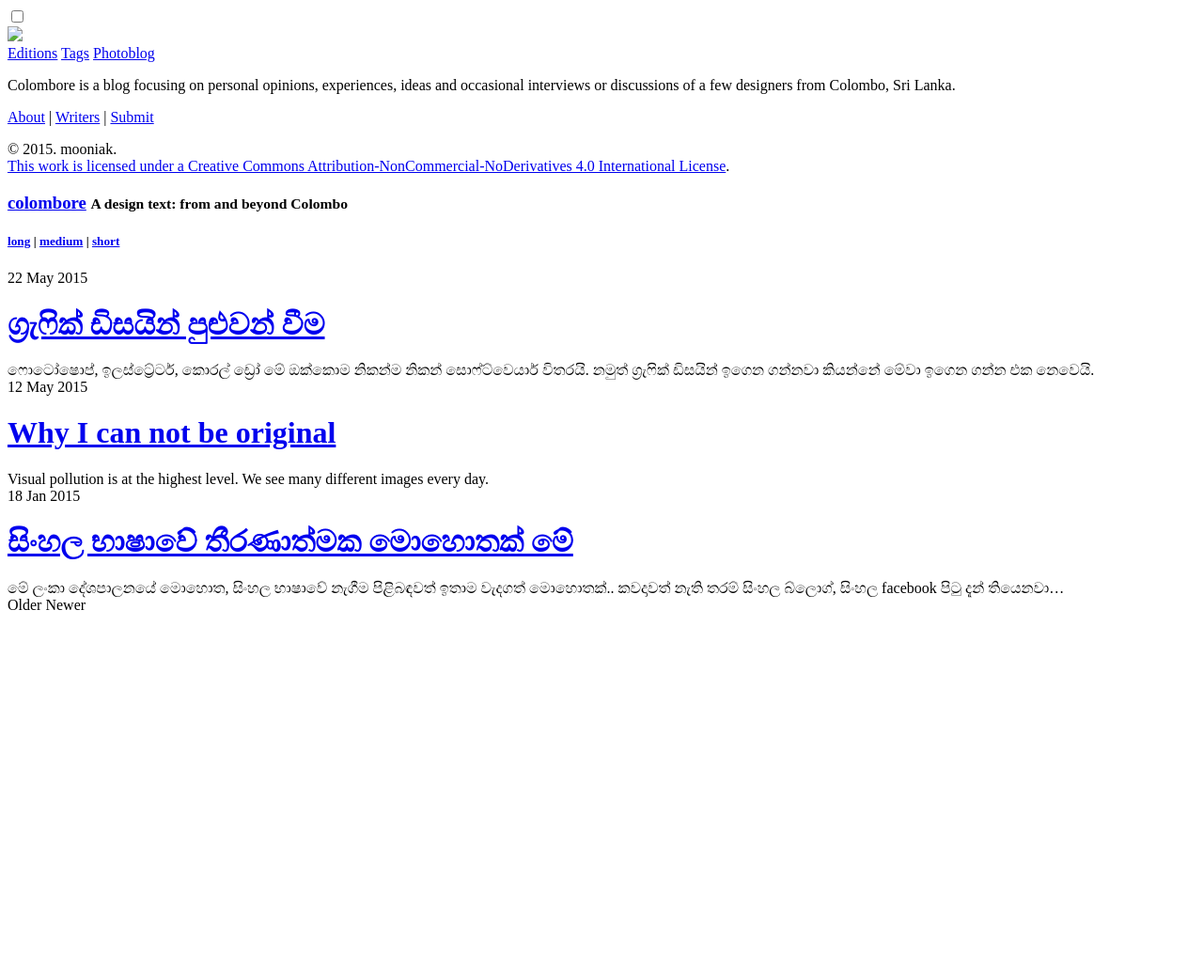
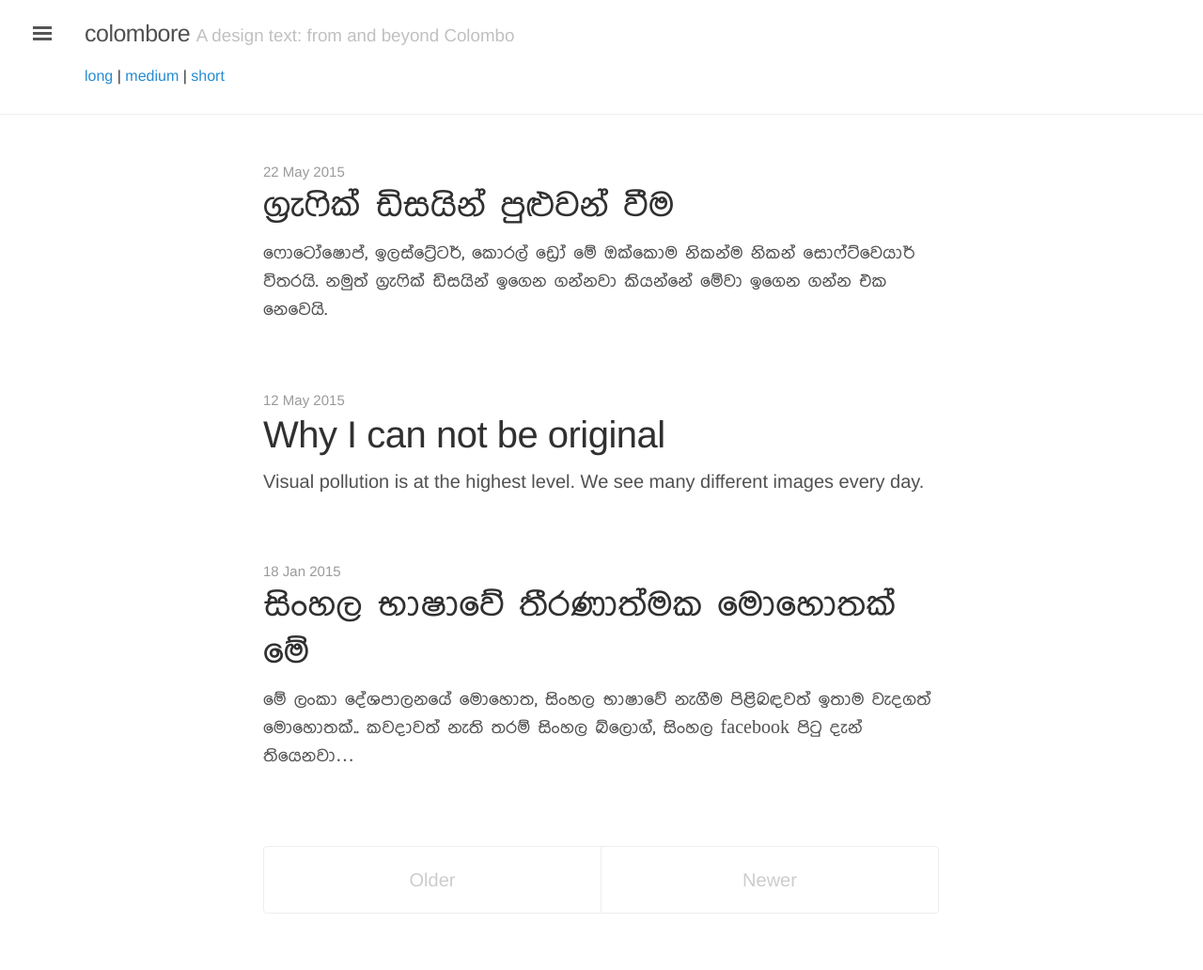
Before and after one commit to mooniak/colombore, a Jekyll site: the page built from index.html, in a window 1280 px wide. Shown: the whole page at 94% size. Built offline with Jekyll 4.4.1, drawn with Linux system fonts in a browser that asks for light colours; the list of posts is cut into pages by our own code; before the commit the page ends 900 px from its top, so only the background shows below that.

Commit message:
Update _config.yml

```diff
--- a/_config.yml
+++ b/_config.yml
@@ -2,7 +2,7 @@
 relative_permalinks: true
 permalink:     /:title
 url : http://colombore.org
-baseurl : colombore.org
+baseurl : http://colombore.org
 
 
 
```
